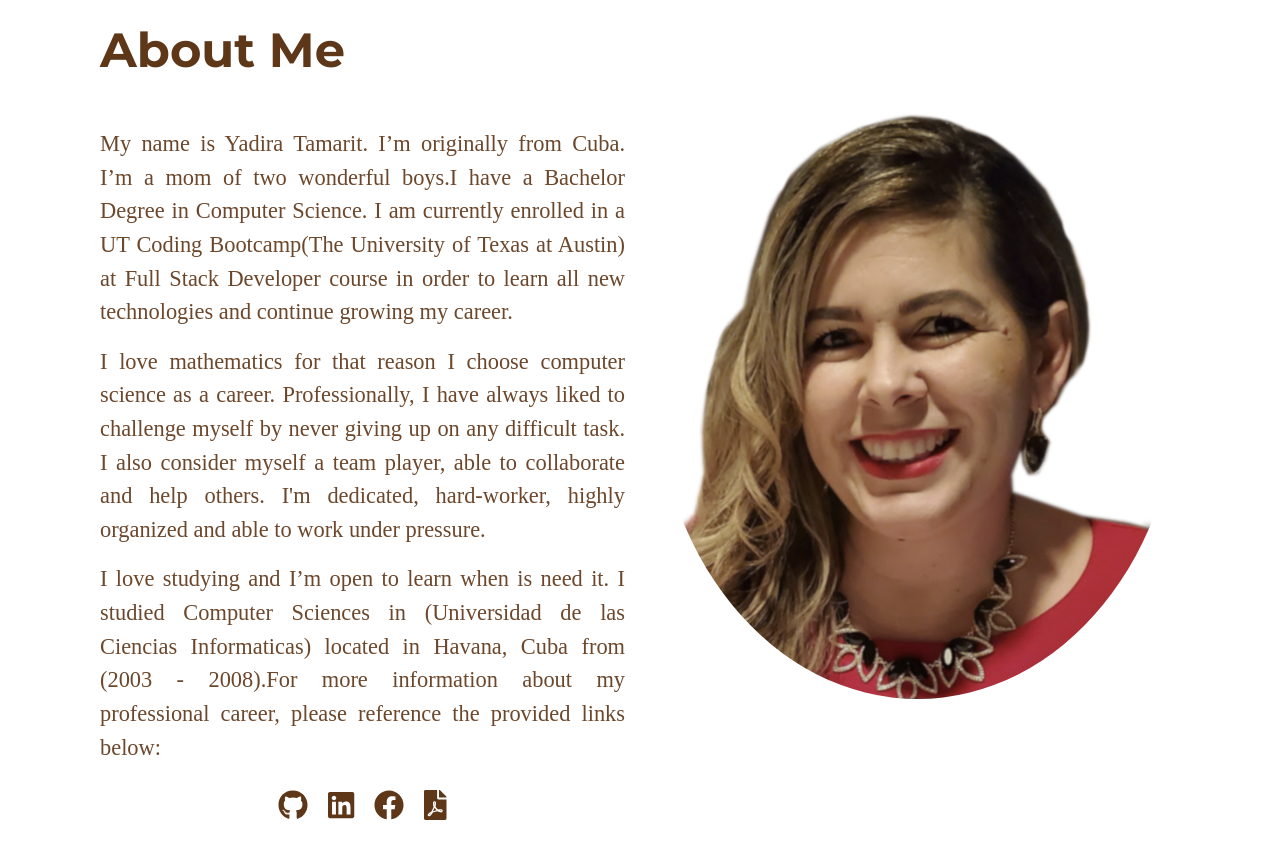
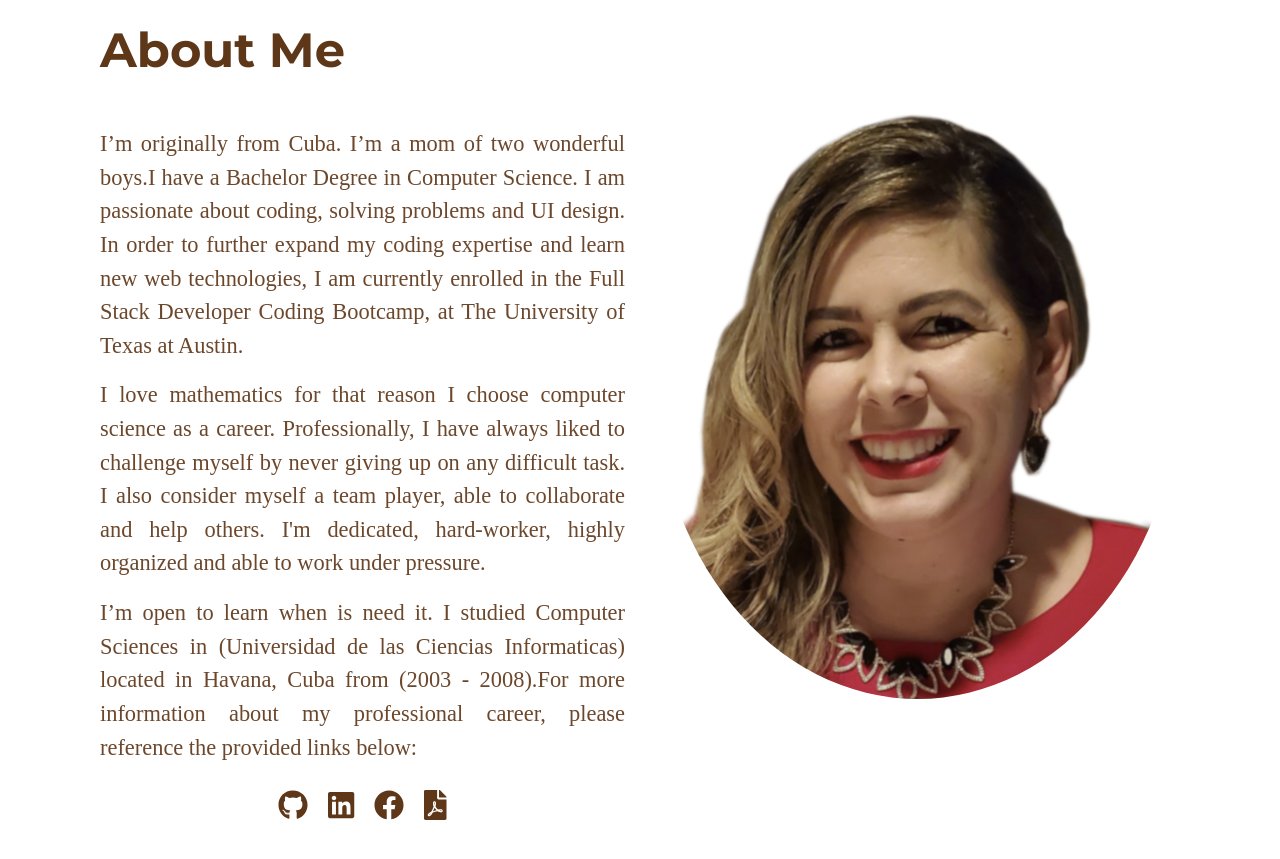
Before and after one commit to ystamaritq/react-portfolio, a React (Create React App) app: page / in a window 1280 px wide. Shown: the part 860-1719 px from the top of the page. Built offline with nearby package versions, Linux system fonts and the light colour scheme.

Commit message:
chnage about me p

```diff
--- a/src/components/About.js
+++ b/src/components/About.js
@@ -24,11 +24,12 @@ const About = () => {
 					</Fade>
 					<Fade bottom>
 						<p>
-							My name is Yadira Tamarit. I’m originally from Cuba. I’m a mom of
-							two wonderful boys.I have a Bachelor Degree in Computer Science. I
-							am currently enrolled in a UT Coding Bootcamp(The University of
-							Texas at Austin) at Full Stack Developer course in order to learn
-							all new technologies and continue growing my career.
+							I’m originally from Cuba. I’m a mom of two wonderful boys.I have a
+							Bachelor Degree in Computer Science. I am passionate about coding,
+							solving problems and UI design. In order to further expand my
+							coding expertise and learn new web technologies, I am currently
+							enrolled in the Full Stack Developer Coding Bootcamp, at The
+							University of Texas at Austin.
 						</p>
 						<p>
 							I love mathematics for that reason I choose computer science as a
@@ -38,11 +39,10 @@ const About = () => {
 							hard-worker, highly organized and able to work under pressure.
 						</p>
 						<p>
-							I love studying and I’m open to learn when is need it. I studied
-							Computer Sciences in (Universidad de las Ciencias Informaticas)
-							located in Havana, Cuba from (2003 - 2008).For more information
-							about my professional career, please reference the provided links
-							below:
+							I’m open to learn when is need it. I studied Computer Sciences in
+							(Universidad de las Ciencias Informaticas) located in Havana, Cuba
+							from (2003 - 2008).For more information about my professional
+							career, please reference the provided links below:
 						</p>
 						<div>
 							<a href="https://github.com/ystamaritq" target="_blank">
```
